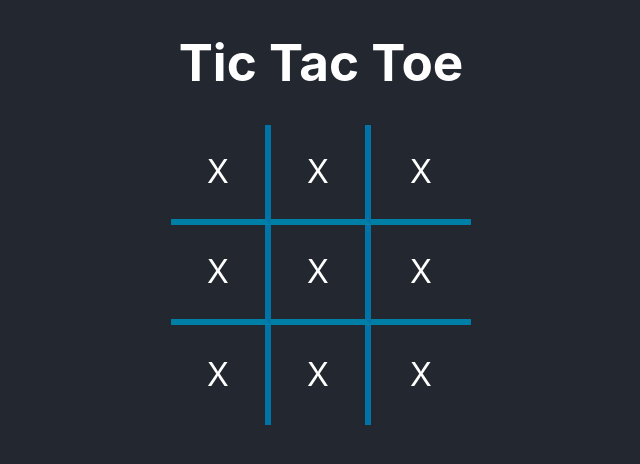
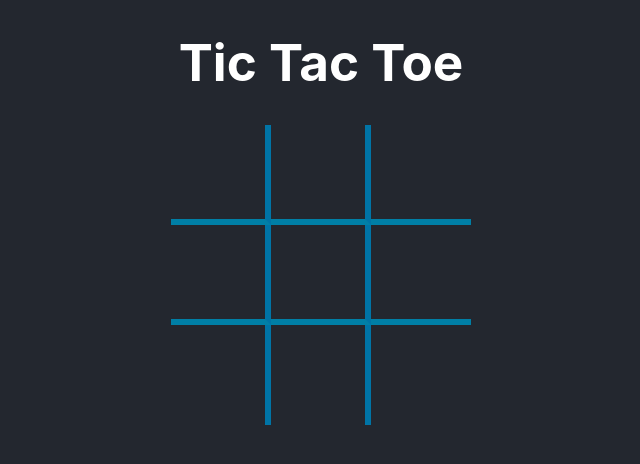
Before and after one commit to theallSparky/react-tic-tac-toe, a React (Vite) app in the folder frontend/: page / in a window 1280 px wide. Shown: the top 464 px of the page, without its empty margins (319-959 px from the left). Built offline with nearby package versions, Linux system fonts and the light colour scheme.

Commit message:
Worked on Tile, Board, and TicTacToe components

```diff
--- a/frontend/src/components/Board.jsx
+++ b/frontend/src/components/Board.jsx
@@ -1,18 +1,18 @@
 import Strike from "./Strike";
 import Tile from "./Tile";
 
-function Board() {
+function Board({ tiles }) {
   return (
     <div className="board">
-      <Tile className="right-border bottom-border" />
-      <Tile className="right-border bottom-border" />
-      <Tile className="bottom-border" />
-      <Tile className="right-border bottom-border" />
-      <Tile className="right-border bottom-border" />
-      <Tile className="bottom-border" />
-      <Tile className="right-border" />
-      <Tile className="right-border" />
-      <Tile />
+      <Tile value={tiles[0]} className="right-border bottom-border" />
+      <Tile value={tiles[1]} className="right-border bottom-border" />
+      <Tile value={tiles[2]} className="bottom-border" />
+      <Tile value={tiles[3]} className="right-border bottom-border" />
+      <Tile value={tiles[4]} className="right-border bottom-border" />
+      <Tile value={tiles[5]} className="bottom-border" />
+      <Tile value={tiles[6]} className="right-border" />
+      <Tile value={tiles[7]} className="right-border" />
+      <Tile value={tiles[8]} />
       <Strike />
     </div>
   );
--- a/frontend/src/components/TicTacToe.jsx
+++ b/frontend/src/components/TicTacToe.jsx
@@ -1,10 +1,16 @@
 import Board from "./Board";
+import { useState } from "react";
+
+const PLAYER_X = "X";
+const PLAYER_O = "O";
 
 export const TicTacToe = () => {
+  const [tiles, setTiles] = useState(Array(9).fill(null));
+  const [playerTurn, setPlayerTurn] = useState();
   return (
     <div>
       <h1>Tic Tac Toe</h1>
-      <Board />
+      <Board tiles={tiles} />
     </div>
   );
 };
--- a/frontend/src/components/Tile.jsx
+++ b/frontend/src/components/Tile.jsx
@@ -1,5 +1,5 @@
-function Tile({ className }) {
-  return <div className={`tile ${className}`}>X</div>;
+function Tile({ className, value }) {
+  return <div className={`tile ${className}`}>{value}</div>;
 }
 
 export default Tile;
```
